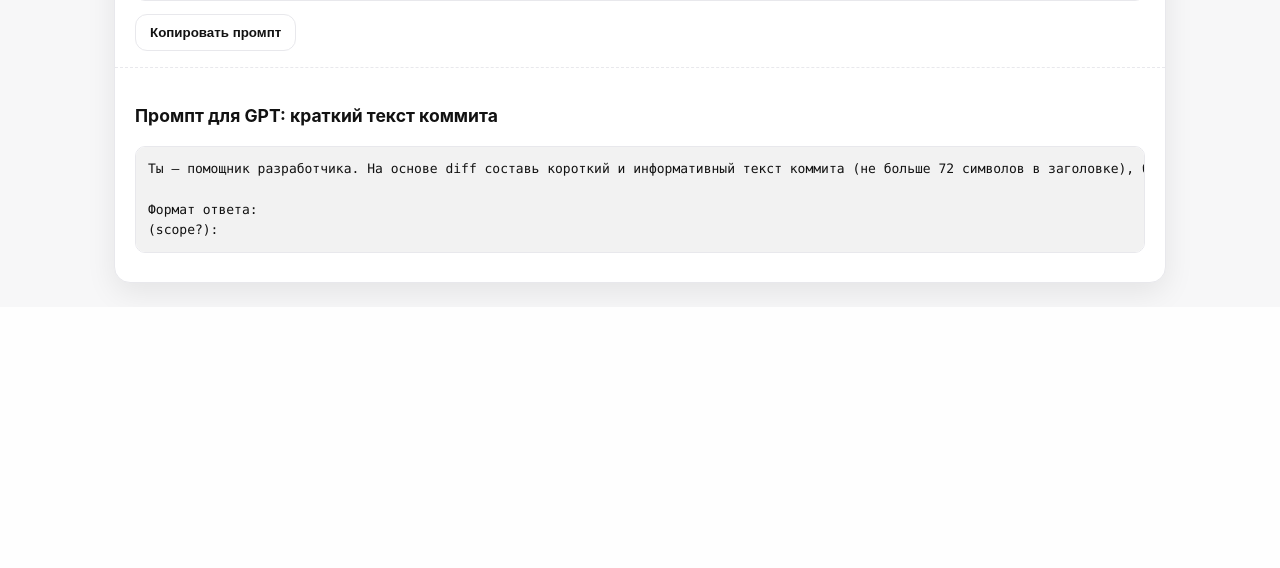
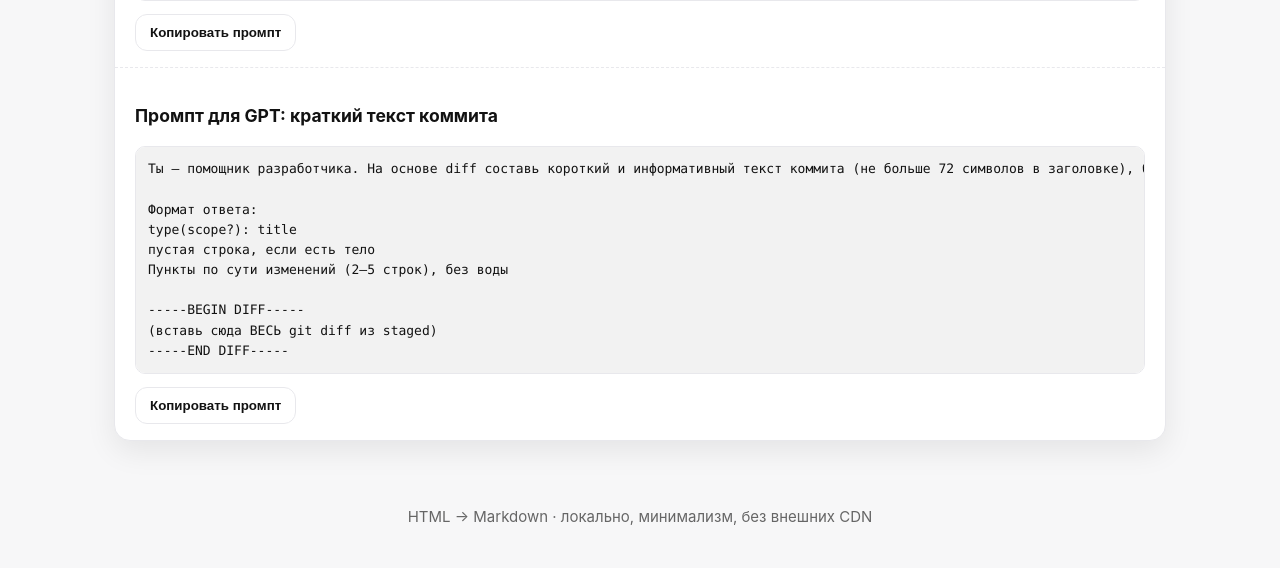
Before and after one commit to dszharikov/html2md-web, a FastAPI app: page / in a window 1280 px wide. Shown: the part 1445-2013 px from the top of the page. Before the commit the page ends 1746 px from the top, so only its background shows below. Run offline with FastAPI, Linux system fonts and the light colour scheme.

Commit message:
Изменение верстки index.html

```diff
--- a/app/templates/index.html
+++ b/app/templates/index.html
@@ -70,8 +70,7 @@
 
         <div class="card-body tool">
           <h3>Промпт для GPT: лаконичное описание изменений (для комментария в задаче)</h3>
-          <pre id="prompt-notes" class="pre">
-Ты — инженер-рецензент кода. Сформулируй краткое, но по существу описание выполненных изменений в стиле рабочего комментария к задаче.
+          <pre id="prompt-notes" class="pre">Ты — инженер-рецензент кода. Сформулируй краткое, но по существу описание выполненных изменений в стиле рабочего комментария к задаче.
 
 Правила:
 - 5–10 коротких пунктов списка.
@@ -90,13 +89,12 @@
 
         <div class="card-body tool">
           <h3>Промпт для GPT: краткий текст коммита</h3>
-          <pre id="prompt-commit" class="pre">
-Ты — помощник разработчика. На основе diff составь короткий и информативный текст коммита (не больше 72 символов в заголовке), без точки в конце. Если нужно — добавь тело коммита (wrap 72). Следуй Conventional Commits, если явно прослеживается тип: feat/fix/refactor/test/docs/chore/build/ci.
+          <pre id="prompt-commit" class="pre">Ты — помощник разработчика. На основе diff составь короткий и информативный текст коммита (не больше 72 символов в заголовке), без точки в конце. Если нужно — добавь тело коммита (wrap 72). Следуй Conventional Commits, если явно прослеживается тип: feat/fix/refactor/test/docs/chore/build/ci.
 
 Формат ответа:
-<type>(scope?): <title>
-<пустая строка, если есть тело>
-<body — пункты по сути изменений, 2–5 строк, без воды>
+type(scope?): title
+пустая строка, если есть тело
+Пункты по сути изменений (2–5 строк), без воды
 
 -----BEGIN DIFF-----
 (вставь сюда ВЕСЬ git diff из staged)
```
